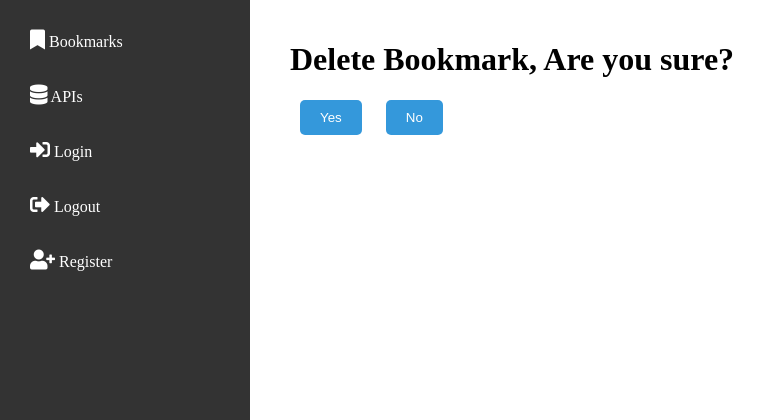
After one commit to Halawany/bookmarks, a Django app: template templates/bookmark/delete.html in a window 1280 px wide. The commit adds this page. Shown: the top 420 px of the page, without its empty margins (0-766 px from the left). Run offline with Django 4.2, Linux system fonts and the light colour scheme; the template is opened without the code that fills it, so the values that code supplies are empty.

Commit message:
Added Delete Feature

```diff
--- a/bookmark/urls.py
+++ b/bookmark/urls.py
@@ -2,9 +2,10 @@ from django.urls import path
 from django.conf import settings
 from django.conf.urls.static import static
 
-from .views import HomeView, BookmarkUpdateView
+from .views import HomeView, BookmarkUpdateView, DeleteBookmark
 
 urlpatterns = [
     path('', HomeView.as_view(), name='bookmarks'),
     path('edit-bookmark/<int:pk>', BookmarkUpdateView.as_view(), name='edit_bookmark'),
+    path('delete/<int:pk>', DeleteBookmark.as_view(), name='delete_bookmark'),
 ] + static(settings.STATIC_URL, document_root=settings.STATIC_ROOT)
--- a/static/css/main.css
+++ b/static/css/main.css
@@ -127,3 +127,24 @@ i {
   flex-wrap: wrap;
   justify-content: space-between;
 }
+
+/* Delete Bookmakr */
+.confirmation-message {
+  margin: 20px;
+}
+.button-container {
+  margin: 20px;
+}
+.action-button {
+  display: inline-block;
+  padding: 10px 20px;
+  margin: 0 10px;
+  cursor: pointer;
+  background-color: #3498db;
+  color: #fff;
+  border: none;
+  border-radius: 5px;
+}
+.action-button:hover {
+  background-color: #2980b9;
+}
--- a/static/js/script.js
+++ b/static/js/script.js
@@ -13,3 +13,14 @@ sidebarLinks.forEach(link => {
         this.classList.add('active');
     });
 });
+
+// Delete Bookmark
+document.getElementById("deleteButton").addEventListener("click", function() {
+    // Add your code for deleting the bookmark here
+    alert("Bookmark deleted!");
+});
+
+document.getElementById("cancelButton").addEventListener("click", function() {
+    // Add your code for canceling the delete operation here
+    alert("Deletion canceled!");
+});
--- /dev/null
+++ b/templates/bookmark/delete.html
@@ -0,0 +1,18 @@
+{% extends "base.html" %}
+
+{% block titel %}
+   Delete this bookmark, Are you sure?
+{% endblock %}
+
+{% block body %}
+    <form method="post">
+        {% csrf_token %}
+        <div class="confirmation-message">
+            <h1>Delete Bookmark, Are you sure?</h1>
+        </div>
+        <div class="button-container">
+            <button class="action-button" id="deleteButton">Yes</button>
+            <button class="action-button" id="cancelButton">No</button>
+        </div>
+    </form>
+{% endblock %}
--- a/templates/bookmark/home.html
+++ b/templates/bookmark/home.html
@@ -11,7 +11,7 @@
     <div class="options">
         <a href="{{ bookmark.url }}" target="_blank">Open</a>
         <a href="{% url 'edit_bookmark' bookmark.pk %}">Edit</a>
-        <a href="">Delete</a>
+        <a href="{% url 'delete_bookmark' bookmark.pk %}">Delete</a>
     </div>
 {% endfor %}
 {% endblock %}
```
Also changed, not shown: bookmark/views.py (+9 -2 lines), db.sqlite3.
